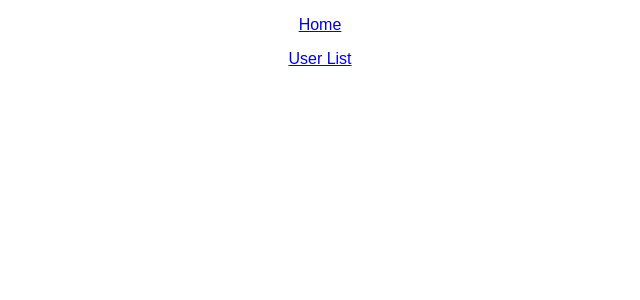
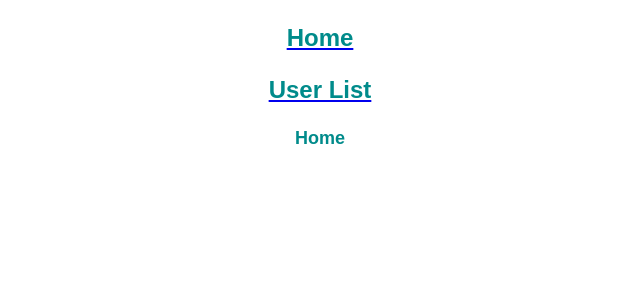
Before and after one commit to MMadejsza/React_users_app_routing, a React (Create React App) app in the folder 17_01_2021-users_excersise/: page / in a window 1280 px wide. Shown: the top 300 px of the page, without its empty margins (320-960 px from the left). Built offline with nearby package versions, Linux system fonts and the light colour scheme.

Commit message:
Components + basic styling

```diff
--- a/17_01_2021-users_excersise/src/App.js
+++ b/17_01_2021-users_excersise/src/App.js
@@ -1,9 +1,8 @@
 import React, { Component } from 'react';
-import logo from './logo.svg';
 import './App.scss';
 import { BrowserRouter as Router, Route, Link } from 'react-router-dom';
-import './Components/Home'
-import './Components/UsersList'
+import Home from './Components/Home'
+import UsersList from './Components/UsersList';
 
 class App extends Component {
   render() {
@@ -11,11 +10,16 @@ class App extends Component {
       <div className="App">
         <Router>
           <Link to="/">
-            <p>Home</p>
+            <p className="container">Home</p>
           </Link>
           <Link to="/user-list">
-            <p>User List</p>
+            <p className="container">User List</p>
           </Link>
+          <Route exact path="/">
+            <Home></Home>
+          </Route>
+          <Route exact path="/" component={UsersList}>
+          </Route>
 
         </Router>
       </div>
--- /dev/null
+++ b/17_01_2021-users_excersise/src/Components/Home.css
@@ -0,0 +1,14 @@
+.content,
+.container {
+    margin-left: auto;
+    margin-right: auto;
+    font-size: 18px;
+    font-weight: bold;
+    color: darkcyan;
+    text-decoration: none;
+    text-align: center;
+}
+
+.container {
+    font-size: 24px;
+}
--- a/17_01_2021-users_excersise/src/Components/Home.js
+++ b/17_01_2021-users_excersise/src/Components/Home.js
@@ -1,14 +1,12 @@
 import React, { Component } from 'react';
+import './Home.css';
 
 class Home extends Component {
 
-
-
-
     render() {
         return (
-            <div>
-
+            <div className="content">
+                Home
             </div>
         )
     }
```
